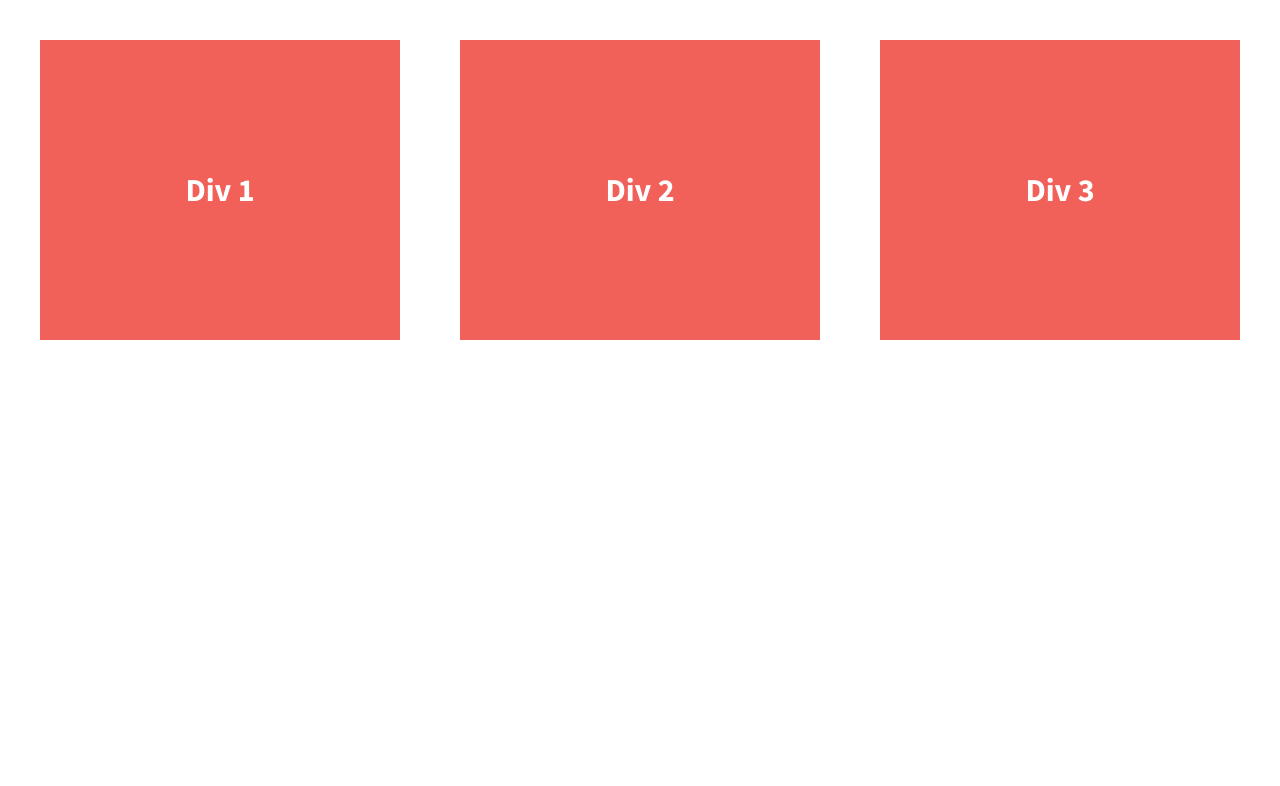
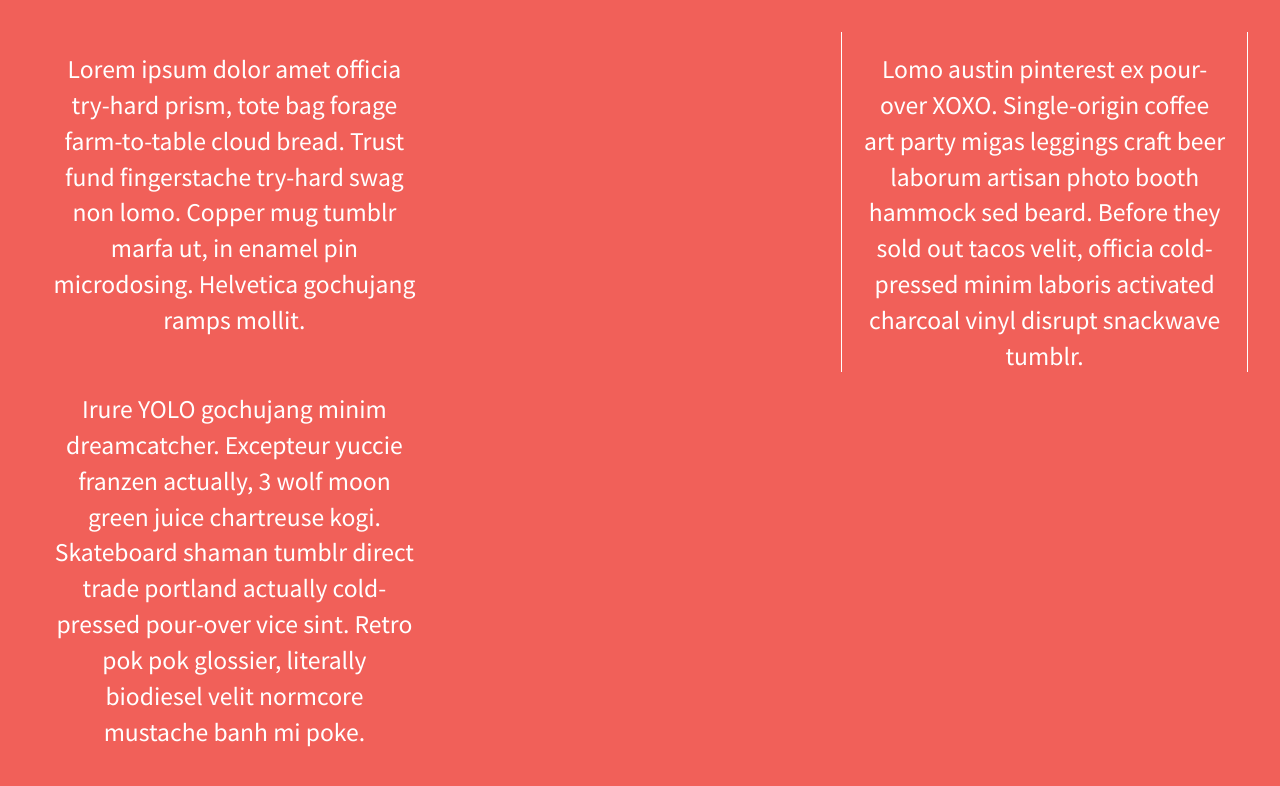
Before and after one commit to clareduerden/flexbox-divs, a plain HTML site: page index.html in a window 1280 px wide. Drawn offline with nearby package versions, Linux system fonts and the light colour scheme.

Commit message:
Styled divs as example

```diff
--- a/css/main.css
+++ b/css/main.css
@@ -97,35 +97,43 @@ textarea {
 
 
 html {
-  background-color: #fff;
+  background-color: #f16059;
   height: 100%;
+  width: 100%;
 }
 
 body {
   font-family: 'Source Sans Pro', sans-serif;
+  font-weight: 400;
   padding: 2em;
-  font-size: 1.25em;
+  font-size: 1em;
   height: 100%;
 }
 
 .wrapper {
   /*add display:flex and set justify-content to space-between*/
-  font-weight: 700;
   display: flex;
+  flex-flow: row wrap;
   justify-content: space-between;
 }
 
 .div-1, .div-2, .div-3 {
   /*give the divs a width of 30%, add display:flex, set justify-content and align-items to center*/
   color: #fff;
-  line-height: 1.5em;
+  line-height: 1.4em;
   font-size: 1.6em;
   background-color: #f16059;
   height: 300px;
+  padding: 20px;
   width: 30%;
   display: flex;
   justify-content: center;
-  align-items: center;
+  align-items: flex-start;
+  text-align: center;
+}
+.div-2 {
+  border-left: 1px groove #fff;
+  border-right: 1px groove #fff;
 }
 
 
--- a/index.html
+++ b/index.html
@@ -23,13 +23,13 @@
 
         <section class="wrapper">
             <div class="div-1">
-                Div 1
+                Lorem ipsum dolor amet officia try-hard prism, tote bag forage farm-to-table cloud bread. Trust fund fingerstache try-hard swag non lomo. Copper mug tumblr marfa ut, in enamel pin microdosing. Helvetica gochujang ramps mollit.
             </div>
             <div class="div-2">
-                Div 2
+                Lomo austin pinterest ex pour-over XOXO. Single-origin coffee art party migas leggings craft beer laborum artisan photo booth hammock sed beard. Before they sold out tacos velit, officia cold-pressed minim laboris activated charcoal vinyl disrupt snackwave tumblr.
             </div>
             <div class="div-3">
-                Div 3
+                Irure YOLO gochujang minim dreamcatcher. Excepteur yuccie franzen actually, 3 wolf moon green juice chartreuse kogi. Skateboard shaman tumblr direct trade portland actually cold-pressed pour-over vice sint. Retro pok pok glossier, literally biodiesel velit normcore mustache banh mi poke.
             </div>
         </section>
 
```
